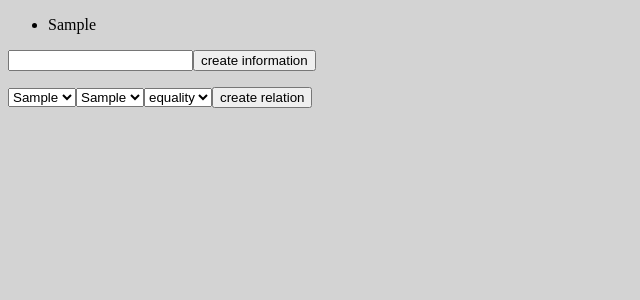
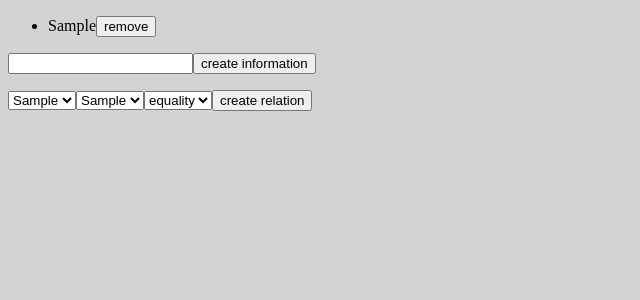
Before and after one commit to Neonunux/program-design, a React (Create React App) app: page / in a window 1280 px wide. Both pictures are taken after typing "Sample" into the empty fields and a click on the button "create information". Shown: the top 300 px of the page, without its empty margins (0-640 px from the left). Built offline with nearby package versions, Linux system fonts and the light colour scheme.

Commit message:
add information removal

```diff
--- a/src/views/ProgramDesign.jsx
+++ b/src/views/ProgramDesign.jsx
@@ -1,4 +1,5 @@
 import React, { useState } from 'react';
+import { without as withoutFp } from 'lodash/fp';
 
 import { InformationCreationForm } from './InformationCreationForm';
 import { RelationCreationForm } from './RelationCreationForm';
@@ -13,6 +14,12 @@ export function ProgramDesign() {
         {informations.map((information) => (
           <li key={information.name}>
             {information.name}
+            <button
+              type="button"
+              onClick={() => setInformations(withoutFp([information]))}
+            >
+              remove
+            </button>
           </li>
         ))}
       </ul>
```
